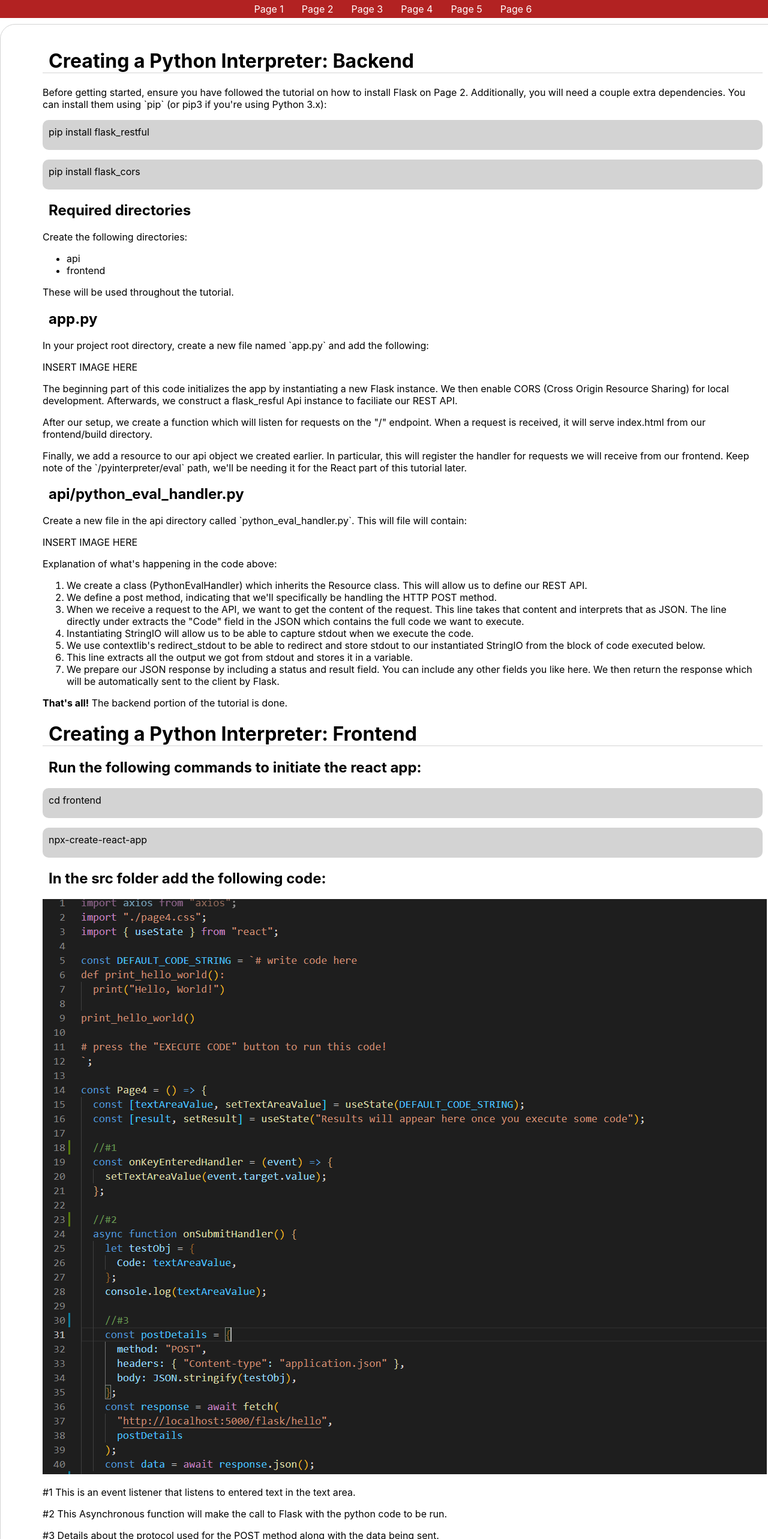
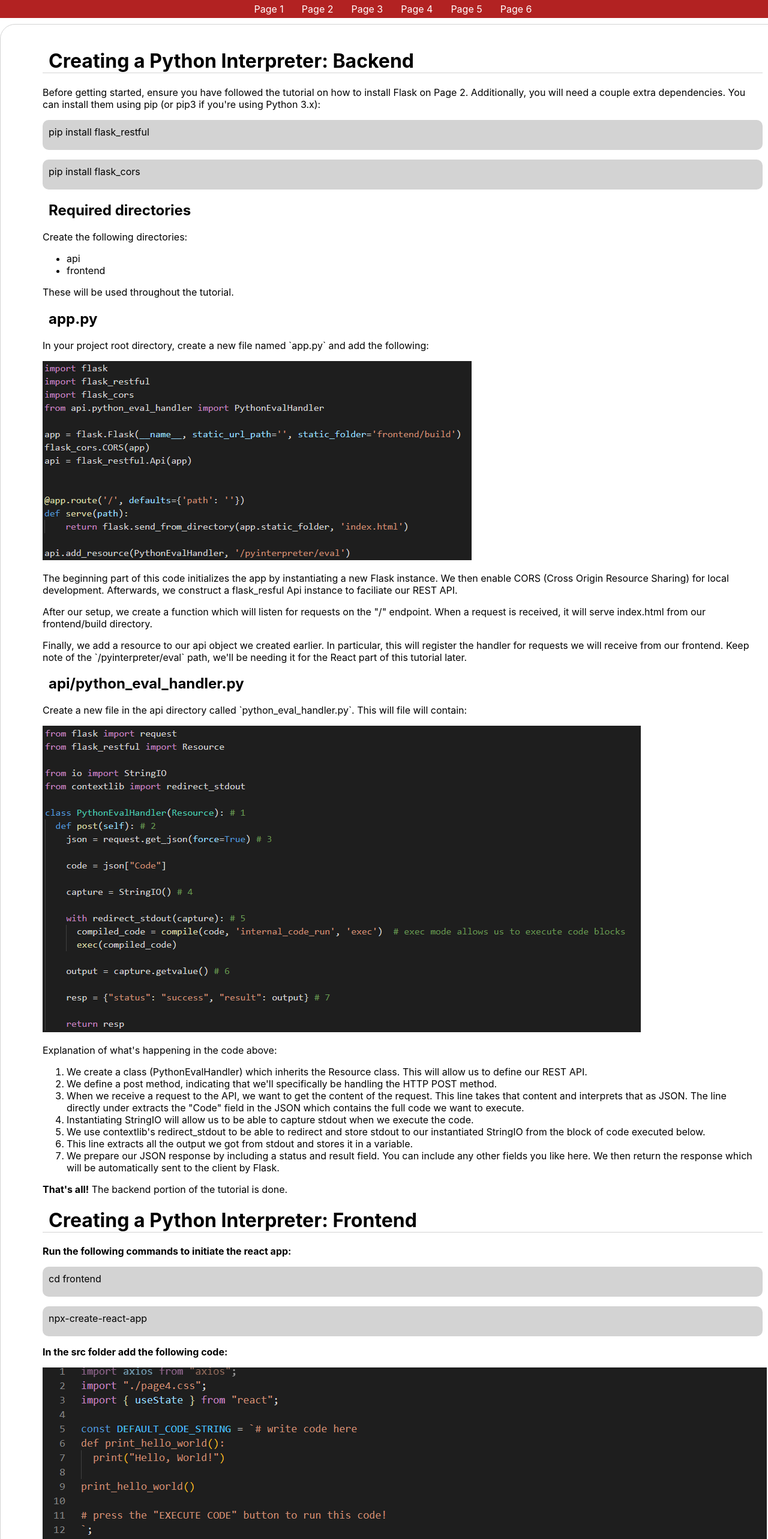
Before and after one commit to nathan-builds/cps530Project, a React (Create React App) app in the folder frontend/: page /page3 in a window 1280 px wide. Shown: the top 2566 px of the page at 60% size. Built offline with nearby package versions, Linux system fonts and the light colour scheme.

Commit message:
add images for backend

```diff
--- a/frontend/src/pages/Page3.js
+++ b/frontend/src/pages/Page3.js
@@ -1,6 +1,8 @@
 import "./page.css";
+import app_py_img from "./images/app_py.png";
 import code1 from "./images/code_1.PNG";
 import code2 from "./images/code_2.PNG";
+import python_eval_handler_img from "./images/python_eval_handler.png";
 
 const Page3 = () => {
   return (
@@ -13,7 +15,7 @@ const Page3 = () => {
           <p>
             Before getting started, ensure you have followed the tutorial on how
             to install Flask on Page 2. Additionally, you will need a couple
-            extra dependencies. You can install them using `pip` (or pip3 if
+            extra dependencies. You can install them using pip (or pip3 if
             you're using Python 3.x):
           </p>
           <p className="cmd">pip install flask_restful</p>
@@ -36,7 +38,7 @@ const Page3 = () => {
             In your project root directory, create a new file named `app.py` and
             add the following:
           </p>
-          INSERT IMAGE HERE
+          <img src={app_py_img}></img>
           <p>
             The beginning part of this code initializes the app by instantiating
             a new Flask instance. We then enable CORS (Cross Origin Resource
@@ -62,7 +64,7 @@ const Page3 = () => {
             Create a new file in the api directory called
             `python_eval_handler.py`. This will file will contain:
           </p>
-          INSERT IMAGE HERE
+          <img src={python_eval_handler_img}></img>
           <p>Explanation of what's happening in the code above:</p>
           <ol>
             <li>
@@ -107,28 +109,24 @@ const Page3 = () => {
           Creating a Python Interpreter: Frontend
         </h1>
         <section>
-          <h2 className="section-subtitle">
-            Run the following commands to initiate the react app:
-          </h2>
+          <p><b>Run the following commands to initiate the react app:</b></p>
           <p className="cmd">cd frontend</p>
           <p className="cmd">npx-create-react-app</p>
         </section>
 
-        <h2 className="section-subtitle">
-          In the src folder add the following code:
-        </h2>
+        <p><b>In the src folder add the following code:</b></p>
         <img src={code1}></img>
         <section>
           <p>
-            #1 This is an event listener that listens to entered text in the
+            1. This is an event listener that listens to entered text in the
             text area.
           </p>
           <p>
-            #2 This Asynchronous function will make the call to Flask with the
-            python code to be run.
+            2. This Asynchronous function will make the call to Flask with the
+            Python code to be run.
           </p>
           <p>
-            #3 Details about the protocol used for the POST method along with
+            3. Details about the protocol used for the POST method along with
             the data being sent.
           </p>
         </section>
@@ -136,10 +134,10 @@ const Page3 = () => {
         <section>
         <img src={code2}></img>
         <p>
-          #4 Flask has responded with the interpreted python results, set the
-          results text field with it
+          4. Flask has responded with the interpreted Python results, and set the
+          results text field with it.
         </p>
-        <p>#5 This is the JSX code for the text areas and results area</p>
+        <p>5. This is the JSX code for the text areas and results area.</p>
         </section>
       </div>
     </div>
```
